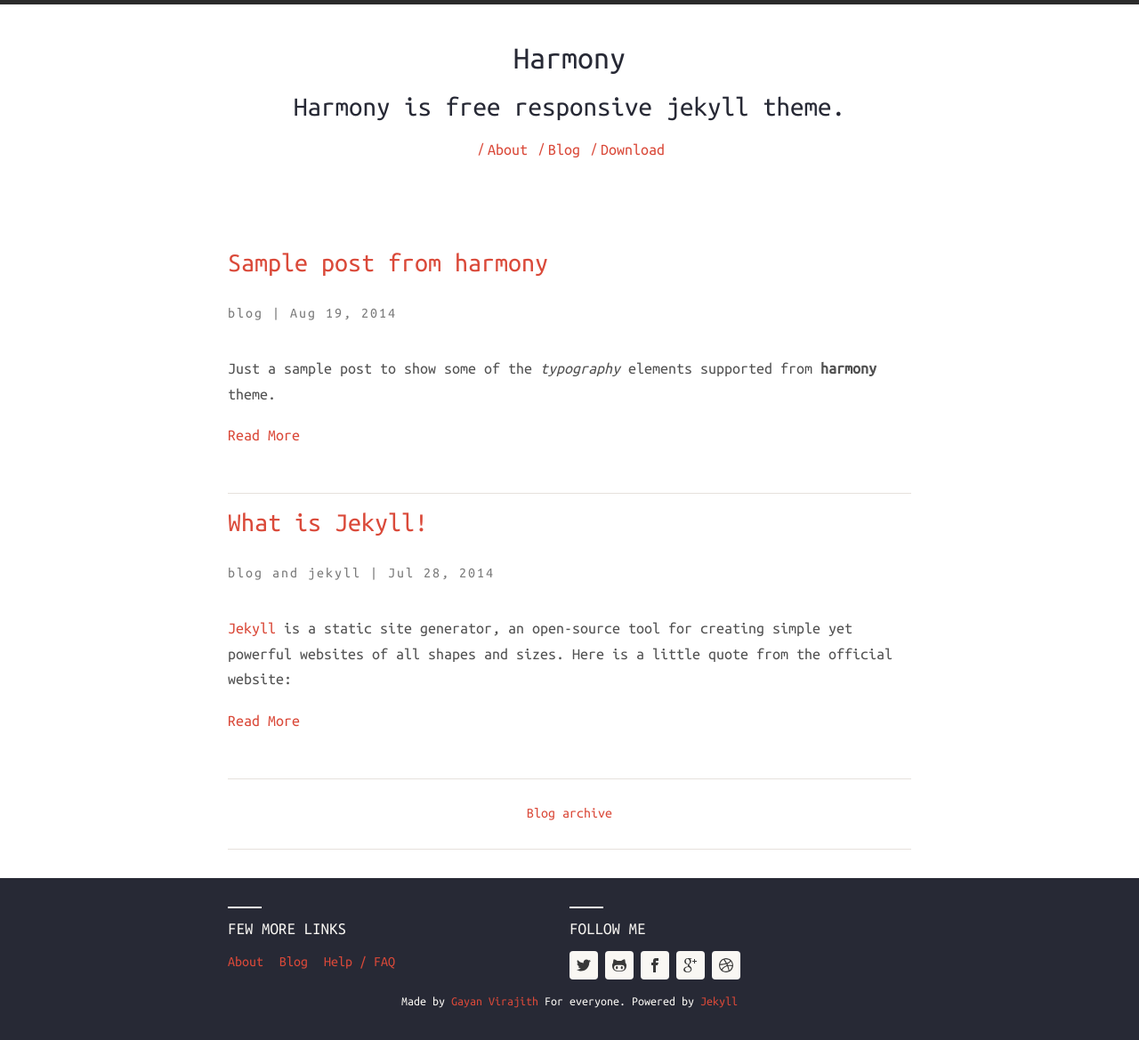
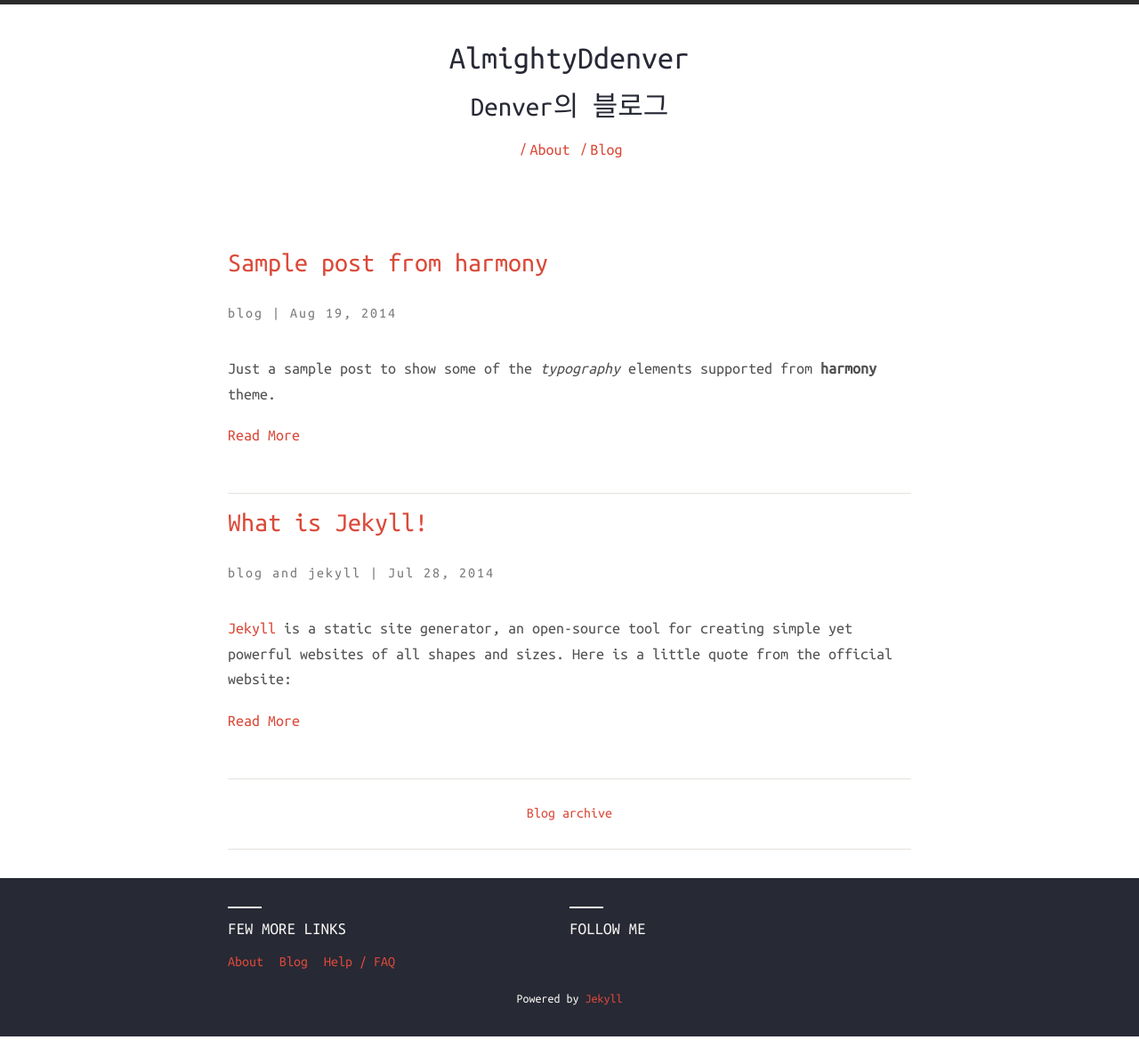
Before and after one commit to AlmightyDenver/almightydenver.github.com, a Jekyll site: the page built from index.html, in a window 1280 px wide. Shown: the whole page at 89% size. Built offline with Jekyll 4.4.1, drawn with Linux system fonts in a browser that asks for light colours; nearby versions of some CDN libraries.

Commit message:
Update _config.yml

```diff
--- a/_config.yml
+++ b/_config.yml
@@ -11,9 +11,9 @@ url: https://almightydenver.github.io/
 
 # Harmony theme configuration. Please change accordingly.
 harmony:
-  name: Harmony
+  name: AlmightyDdenver
   # Little description about your site
-  description: Harmony is free responsive jekyll theme.
+  description: Denver의 블로그
   # 'meta_description:' Write an awesome description for your new site here.
   # It will appear in your document head meta (for Google search results) and
   # in your feed.xml site description.
@@ -31,15 +31,10 @@ harmony:
   google_analytics_key: UA-xxxx-x
 
   # Profile links, leave blank to ignore
-  social:
-    github: gayanvirajith
-    twitter: gayanvirajith
-    facebook: gayanvirajith
-    gplus: +GayanVirajith
-    dribble: gayan
-    pinterest:
+
   # Toggle disclaimer in footer
-  show_disclaimer: true
+  show_disclaimer : false
+
 
 # Conversion / Build settings
 markdown:    kramdown
```
